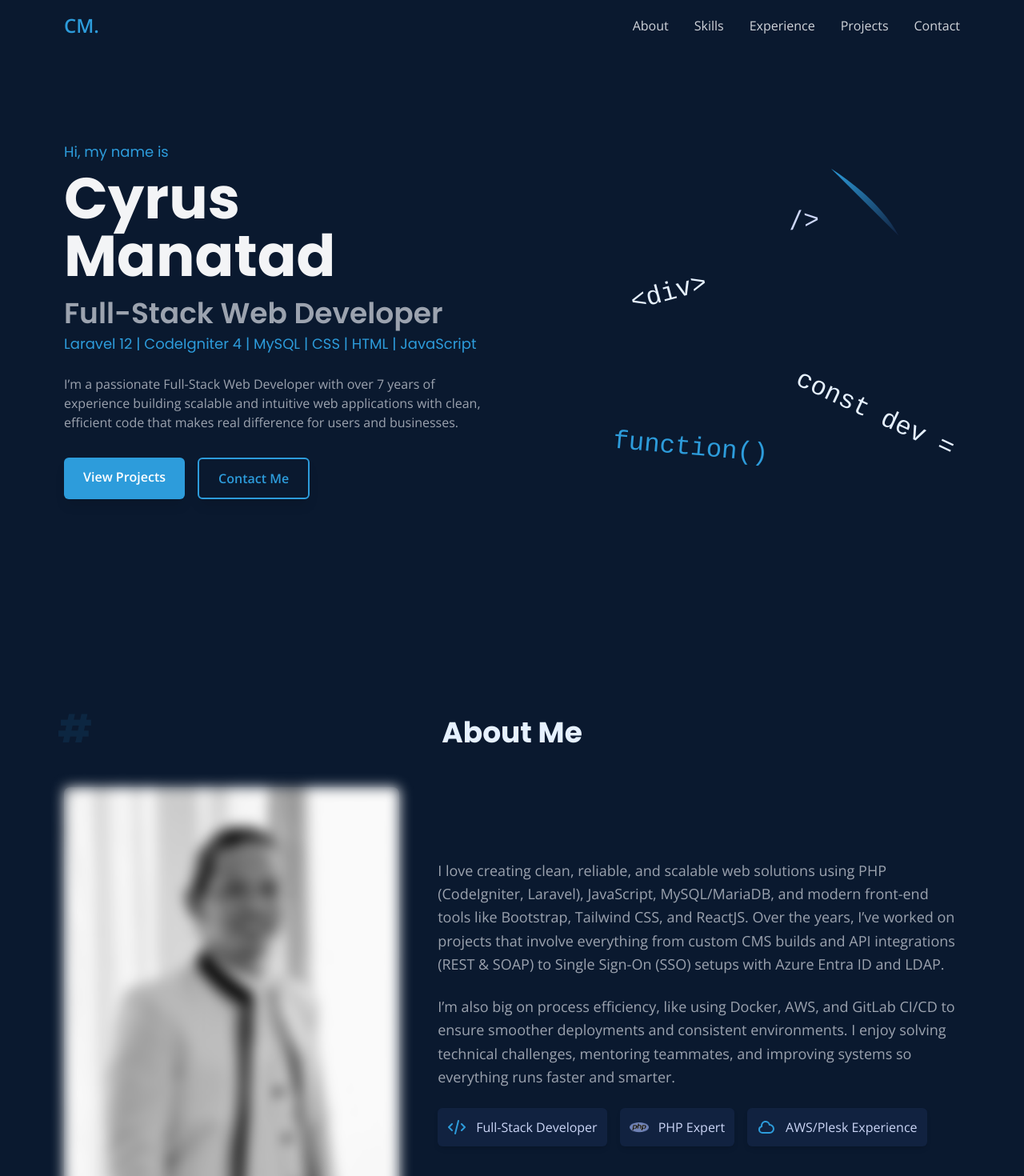
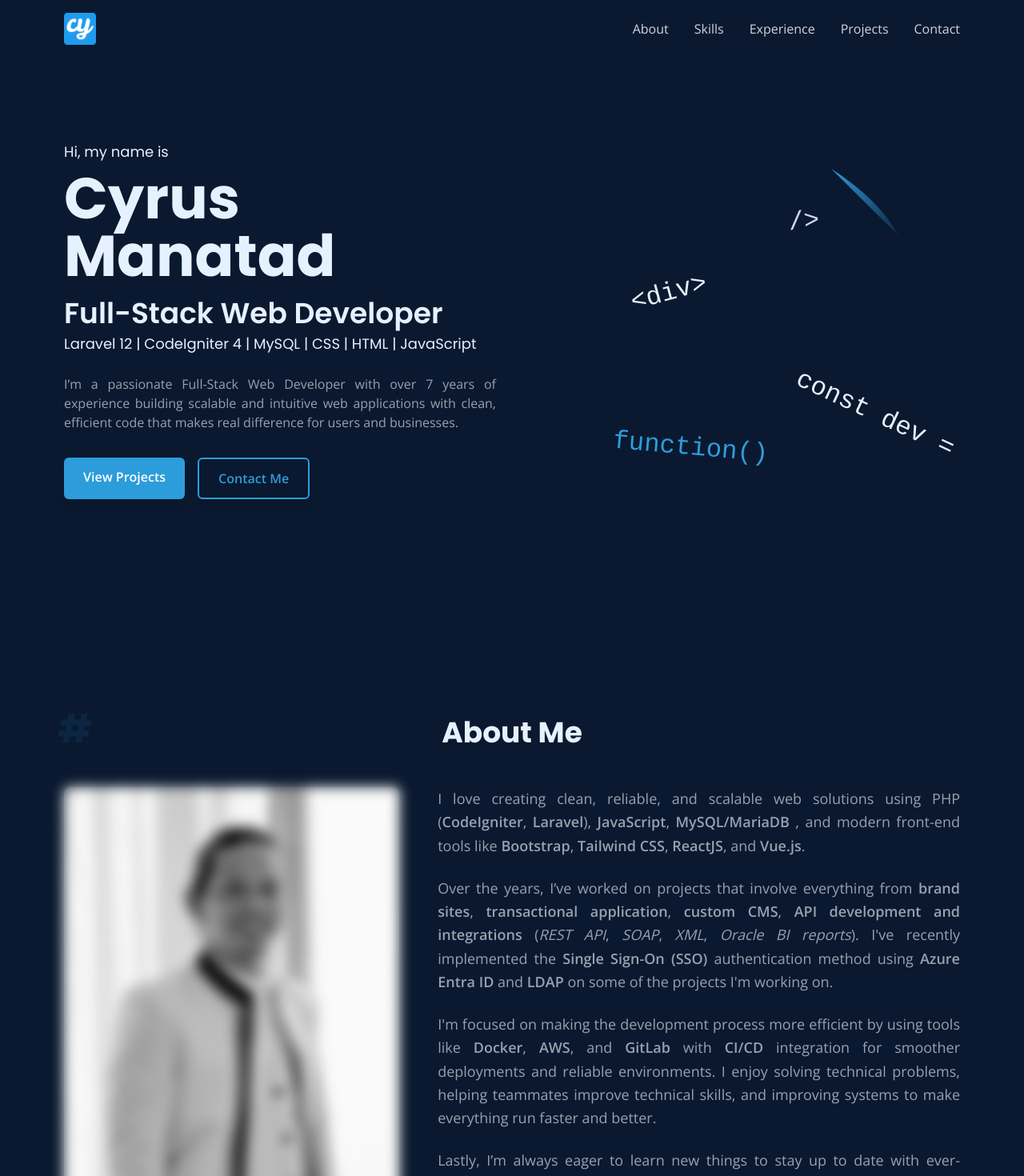
Before and after one commit to cyrusmanatad/cyrusmanatad.github.io, a React (Vite) app: page / in a window 1280 px wide. Shown: the top 1470 px of the page at 80% size. Built offline with nearby package versions, Linux system fonts and the light colour scheme.

Commit message:
Apply update

```diff
--- a/components/AboutSection.tsx
+++ b/components/AboutSection.tsx
@@ -8,19 +8,24 @@ import PHPLogo from "/assets/logo-php.png";
 const AboutSection: React.FC = () => {
   return (
     <Section id="about" title="About Me">
-      <div className="grid md:grid-cols-5 gap-12 items-center">
+      <div className="grid md:grid-cols-5 gap-12 items-start">
         <div className="md:col-span-2 bg-white/10 rounded-lg hover:border-2 hover:border-dashed border-accent ease-in-out">
-            {/* <div className="p-2 border-2 border-accent rounded-lg shadow-lg"> */}
-            <div className="rounded-lg shadow-lg transition-transform transform hover:translate-y-[30px] hover:translate-x-[30px] duration-500 ease-in-out">
+            <div className="rounded-lg shadow-lg transition-transform transform md:hover:translate-y-[30px] md:hover:translate-x-[30px] duration-500 ease-in-out">
                  <img src={Profile} alt="Cyrus Manatad" className="w-full h-full object-cover rounded-md blur grayscale hover:filter-none duration-500" />
             </div>
         </div>
         <div className="md:col-span-3">
-          <p className="text-lg text-gray-400 mb-6 leading-relaxed">
-            I love creating clean, reliable, and scalable web solutions using PHP (CodeIgniter, Laravel), JavaScript, MySQL/MariaDB, and modern front-end tools like Bootstrap, Tailwind CSS, and ReactJS. Over the years, I’ve worked on projects that involve everything from custom CMS builds and API integrations (REST & SOAP) to Single Sign-On (SSO) setups with Azure Entra ID and LDAP.
+          <p className="text-lg text-justify text-gray-400 mb-6 leading-relaxed">
+            I love creating clean, reliable, and scalable web solutions using PHP (<b>CodeIgniter</b>, <b>Laravel</b>), <b>JavaScript</b>, <b>MySQL/MariaDB</b> , and modern front-end tools like <b>Bootstrap</b>, <b>Tailwind</b> <b>CSS</b>, <b>ReactJS</b>, and <b>Vue.js</b>.
           </p>
-          <p className="text-lg text-gray-400 mb-6 leading-relaxed">
-            I’m also big on process efficiency, like using Docker, AWS, and GitLab CI/CD to ensure smoother deployments and consistent environments. I enjoy solving technical challenges, mentoring teammates, and improving systems so everything runs faster and smarter.
+          <p className="text-lg text-justify text-gray-400 mb-6 leading-relaxed">
+            Over the years, I’ve worked on projects that involve everything from <b>brand sites</b>, <b>transactional application</b>, <b>custom CMS</b>, <b>API development and integrations</b> (<i>REST API</i>, <i>SOAP</i>, <i>XML</i>, <i>Oracle BI reports</i>). I've recently implemented the <b>Single Sign-On (SSO)</b> authentication method using <b>Azure Entra ID</b> and <b>LDAP</b> on some of the projects I'm working on.
+          </p>
+          <p className="text-lg text-justify text-gray-400 mb-6 leading-relaxed">
+            I'm focused on making the development process more efficient by using tools like <b>Docker</b>, <b>AWS</b>, and <b>GitLab</b> with <b>CI/CD</b> integration for smoother deployments and reliable environments. I enjoy solving technical problems, helping teammates improve technical skills, and improving systems to make everything run faster and better.
+          </p>
+          <p className="text-lg text-justify text-gray-400 mb-6 leading-relaxed">
+            Lastly, I’m always eager to learn new things to stay up to date with ever-evolving technology, whether it’s trying out new <b>frameworks</b> or finding better ways to make web apps more <i>user-friendly</i> and efficient.
           </p>
           <div className="flex flex-wrap gap-4">
             <div className="flex items-center bg-navy-light p-3 rounded-md shadow-md">
--- a/components/ExperienceSection.tsx
+++ b/components/ExperienceSection.tsx
@@ -10,14 +10,14 @@ interface TimelineItemProps {
 
 const TimelineItem: React.FC<TimelineItemProps> = ({ experience }) => (
   <div className="mb-10 ml-6">
-    <span className="absolute flex items-center justify-center w-6 h-6 bg-accent rounded-full -left-3 ring-8 ring-navy-light">
+    <span className="absolute animate-pulse flex items-center justify-center w-6 h-6 bg-accent rounded-full -left-3 ring-8 ring-navy-light">
       <svg className="w-3 h-3 text-white" aria-hidden="true" xmlns="http://www.w3.org/2000/svg" fill="currentColor" viewBox="0 0 20 20">
         <path d="M20 4a2 2 0 0 0-2-2h-2V1a1 1 0 0 0-2 0v1h-3V1a1 1 0 0 0-2 0v1H6V1a1 1 0 0 0-2 0v1H2a2 2 0 0 0-2 2v2h20V4Z"/>
         <path d="M0 18a2 2 0 0 0 2 2h16a2 2 0 0 0 2-2V8H0v10Zm5-8h10a1 1 0 0 1 0 2H5a1 1 0 0 1 0-2Z"/>
       </svg>
     </span>
-    <div className="bg-navy-light p-6 rounded-lg shadow-lg">
-      <div className="flex flex-col md:flex-row items-start mb-4">
+    <div className="bg-navy-light text-justify p-6 rounded-lg shadow-lg">
+      <div className="flex flex-col justify-center md:justify-start md:flex-row items-start mb-4">
         <h3 className="mb-1 text-xl font-semibold text-white">
           {experience.role}
         </h3>
--- a/components/Header.tsx
+++ b/components/Header.tsx
@@ -1,5 +1,6 @@
 
 import React, { useState, useEffect } from 'react';
+import Logo from '/assets/android-chrome-192x192.png';
 
 const navLinks = [
   { name: 'About', href: '#about' },
@@ -25,7 +26,9 @@ const Header: React.FC = () => {
     <header className={`fixed top-0 left-0 right-0 z-50 transition-all duration-300 ${isScrolled ? 'bg-navy-light/80 shadow-lg backdrop-blur-sm' : 'bg-transparent'}`}>
       <div className="container mx-auto px-6 md:px-10 lg:px-20">
         <div className="flex justify-between items-center py-4">
-          <a href="#" className="text-2xl font-bold text-accent">CM.</a>
+          <a href="#" className="text-2xl font-bold text-accent">
+            <img src={Logo} alt="Cyrus Logo" className="max-w-10" />
+          </a>
           <nav className="hidden md:flex space-x-8">
             {navLinks.map((link) => (
               <a key={link.name} href={link.href} className="text-gray-300 hover:text-accent transition-colors duration-300">{link.name}</a>
--- a/components/HeroSection.tsx
+++ b/components/HeroSection.tsx
@@ -11,7 +11,7 @@ const HeroSection: React.FC = () => {
           <h1 className="text-5xl md:text-7xl font-bold text-gray-100 mb-4">Cyrus Manatad</h1>
           <h2 className="text-3xl md:text-4xl font-semibold text-gray-400 mb-1">Full-Stack Web Developer</h2>
           <h3 className="text-lg text-accent mb-6">Laravel 12 | CodeIgniter 4 | MySQL | CSS | HTML | JavaScript</h3>
-          <p className="max-w-xl mx-auto md:mx-0 mb-8 text-gray-400">
+          <p className="max-w-xl mx-auto md:mx-0 mb-8 text-justify text-gray-400">
             I’m a passionate Full-Stack Web Developer with over 7 years of experience building scalable and intuitive web applications with clean, efficient code that makes real difference for users and businesses.
           </p>
           <div className="flex justify-center md:justify-start space-x-4">
--- a/components/SkillsSection.tsx
+++ b/components/SkillsSection.tsx
@@ -26,6 +26,7 @@ const SkillCard: React.FC<SkillCardProps> = ({ category }) => (
             <img
               src={`https://cdn.jsdelivr.net/gh/devicons/devicon/icons/${skillSlug}/${skillSlug}-original.svg`}
               alt={skill.name}
+              key={skill.name + '-icon'}
               className="w-20 h-20 object-contain"
               onError={(e) => {
                 // fallback if no logo found
@@ -36,7 +37,7 @@ const SkillCard: React.FC<SkillCardProps> = ({ category }) => (
               title={skill.name}
             />
           </div>
-          <span key={skill.name} className="bg-navy-lighter text-gray-300 text-sm font-medium px-3 py-1 rounded-full">{skill.name}</span>
+          <span key={skill.name + '-name'} className="bg-navy-lighter text-gray-300 text-sm font-medium px-3 py-1 rounded-full">{skill.name}</span>
           </div>
         );
       })}
--- a/constants.ts
+++ b/constants.ts
@@ -30,7 +30,7 @@ export const skillsData: SkillCategory[] = [
   {
     category: 'Frontend',
     skills: [
-      { name: 'HTML5' }, { name: 'CSS3' }, { name: 'JavaScript' }, { name: 'Typescript', iconUrl: TsLogo }, { name: 'jQuery' }, { name: 'Bootstrap' }, { name: 'Tailwind CSS' }, { name: 'React' }, { name: 'Vue.js' }, {name: 'NPM', iconUrl: NpmLogo}, { name: 'Vite_', iconUrl: ViteLogo }, { name: 'ShadCN', iconUrl: ShadcnLogo},
+      { name: 'HTML5' }, { name: 'CSS3' }, { name: 'JavaScript' }, { name: 'Typescript', iconUrl: TsLogo }, { name: 'jQuery' }, { name: 'Bootstrap' }, { name: 'Tailwind CSS' }, { name: 'React' }, { name: 'Vue.js' }, {name: 'NPM', iconUrl: NpmLogo}, { name: 'Vite*', iconUrl: ViteLogo }, { name: 'ShadCN', iconUrl: ShadcnLogo},
     ],
   },
   {
--- a/index.html
+++ b/index.html
@@ -9,7 +9,6 @@
     <link rel="icon" type="image/png" sizes="32x32" href="./assets/favicon-32x32.png">
     <link rel="icon" type="image/png" sizes="16x16" href="./assets/favicon-16x16.png">
     <link rel="manifest" href="./assets/site.webmanifest">
-    <script src="https://cdn.tailwindcss.com"></script>
     <link rel="preconnect" href="https://fonts.googleapis.com">
     <link rel="preconnect" href="https://fonts.gstatic.com" crossorigin>
     <link href="https://fonts.googleapis.com/css2?family=Poppins:wght@400;600;700&family=Open+Sans:wght@400;600&display=swap" rel="stylesheet">
@@ -23,12 +22,6 @@
             font-family: 'Poppins', sans-serif;
             color: #e6f1ff;
         }
-        .text-accent { color: #2D9CDB; }
-        .bg-accent { background-color: #2D9CDB; }
-        .border-accent { border-color: #2D9CDB; }
-        .bg-navy { background-color: #0a192f; }
-        .bg-navy-light { background-color: #112240; }
-        .bg-navy-lighter { background-color: #1d2d50; }
 
         @keyframes fadeInUp {
           from {
@@ -45,7 +38,7 @@
         }
     </style>
 </head>
-<body>
+<body class="scroll-smooth">
     <div id="root"></div>
     <script type="module" src="/index.tsx"></script>
 </body>
--- a/index.tsx
+++ b/index.tsx
@@ -2,6 +2,7 @@
 import React from 'react';
 import ReactDOM from 'react-dom/client';
 import App from './App';
+import './style.css';
 
 const rootElement = document.getElementById('root');
 if (!rootElement) {
--- a/package.json
+++ b/package.json
@@ -12,13 +12,18 @@
     "deploy:clean": "gh-pages-clean && npm run deploy"
   },
   "dependencies": {
+    "@tailwindcss/postcss": "^4.1.16",
     "react": "^19.2.0",
     "react-dom": "^19.2.0"
   },
   "devDependencies": {
+    "@tailwindcss/vite": "^4.1.16",
     "@types/node": "^22.14.0",
     "@vitejs/plugin-react": "^5.0.0",
+    "autoprefixer": "^10.4.21",
     "gh-pages": "^6.3.0",
+    "postcss": "^8.5.6",
+    "tailwindcss": "^4.1.16",
     "typescript": "~5.8.2",
     "vite": "^6.2.0"
   }
--- /dev/null
+++ b/postcss.config.mjs
@@ -0,0 +1,5 @@
+export default {
+  plugins: {
+    "@tailwindcss/postcss": {},
+  }
+}
--- /dev/null
+++ b/style.css
@@ -0,0 +1,8 @@
+@import "tailwindcss";
+
+@theme {
+    --color-accent: #2D9CDB;
+    --color-navy: #0a192f;
+    --color-navy-light: #112240;
+    --color-navy-lighter: #1d2d50;
+}
```
Also changed, not shown: 1 other file (tests, documents, lock files or other folders).
